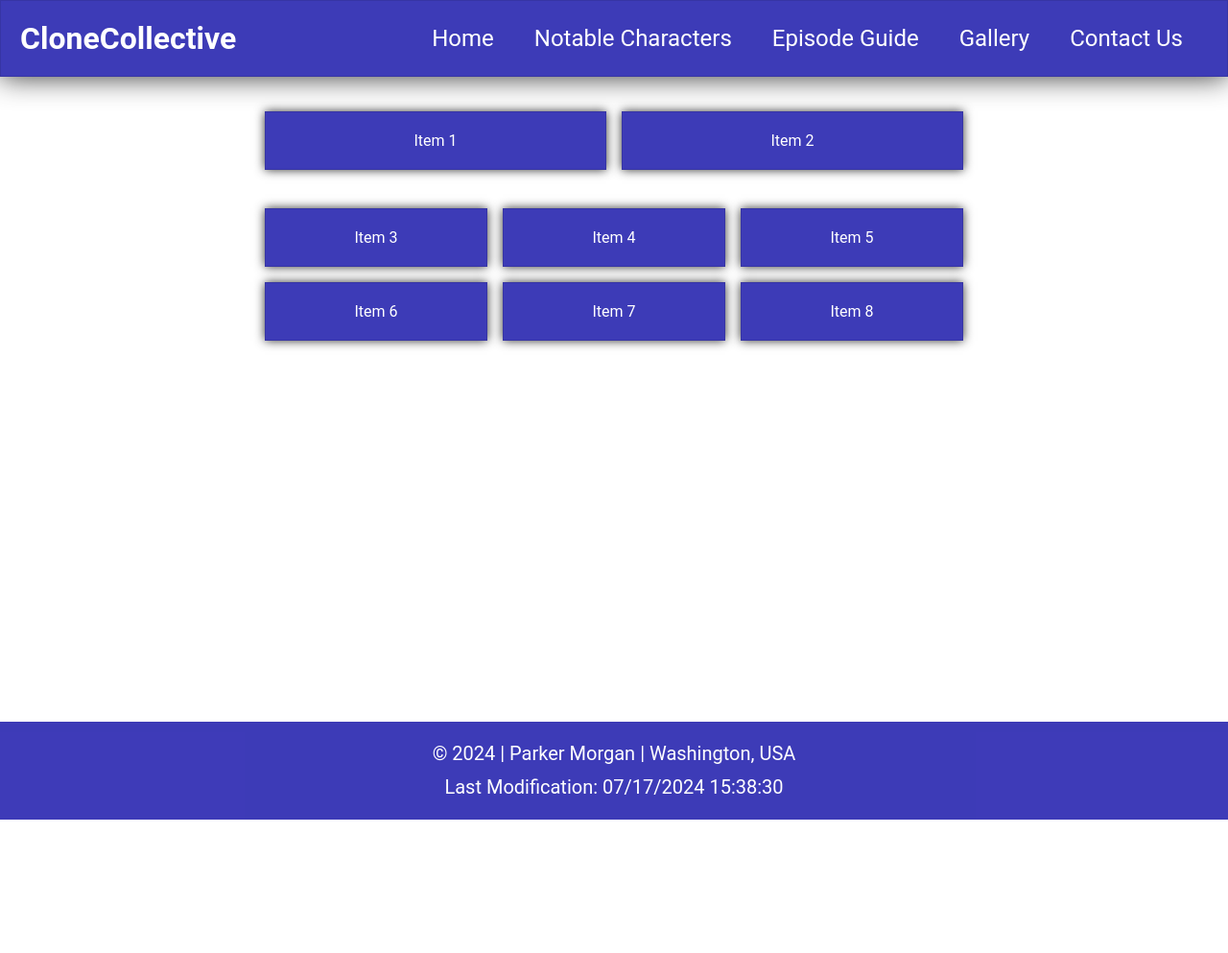
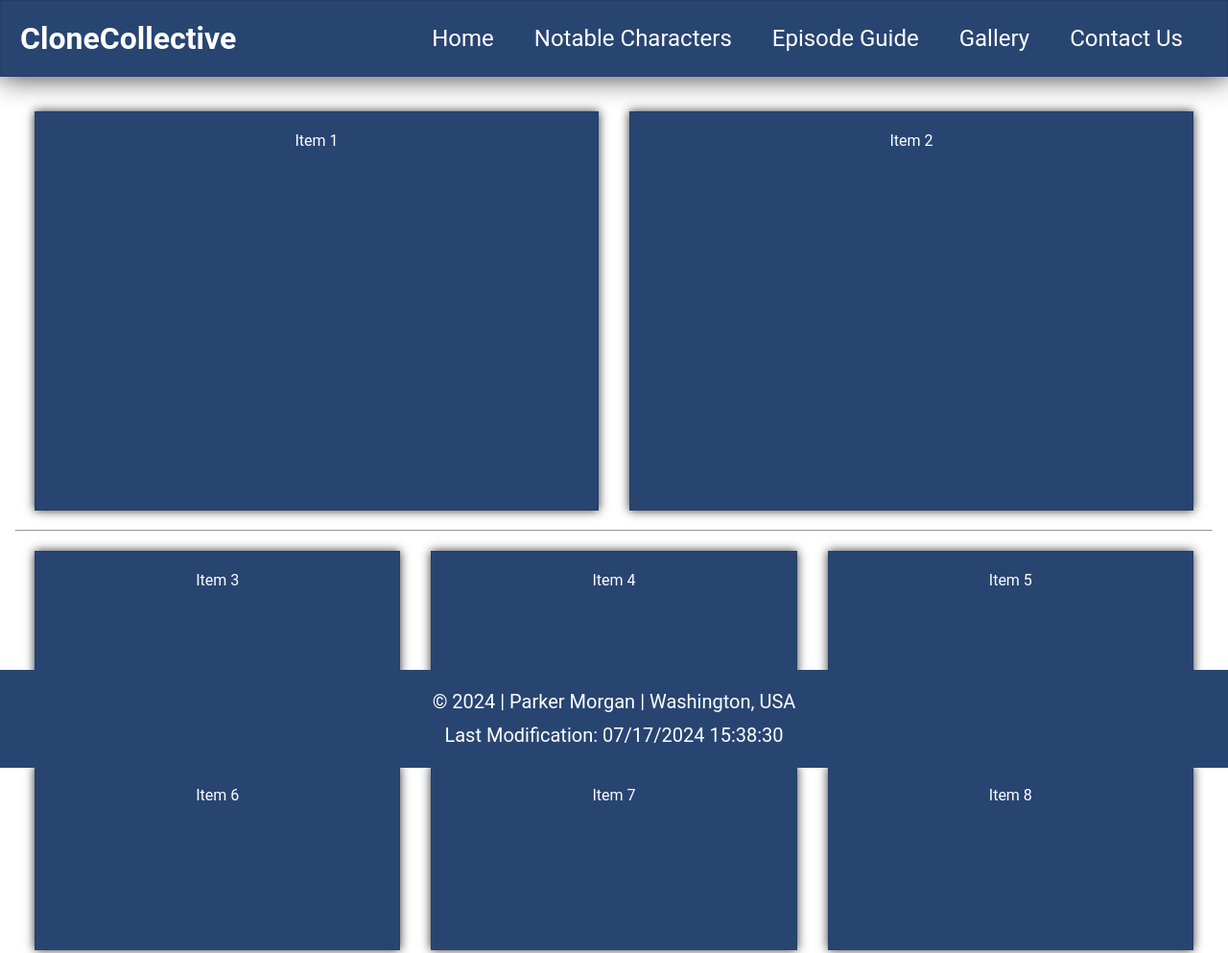
Before and after one commit to parkermorgan/wdd131, a plain HTML site: page project/project.html in a window 1280 px wide. Shown: the top 993 px of the page at 96% size. Before the commit the page ends 854 px from the top, so only its background shows below. Drawn offline with Linux system fonts and the light colour scheme.

Commit message:
made adjustments to home page

```diff
--- a/project/project.html
+++ b/project/project.html
@@ -29,6 +29,7 @@
             <div class="item item1">Item 1</div>
             <div class="item item2">Item 2</div>
         </div>
+        <hr>
         <div class="grid-container2">
             <div class="item item3">Item 3</div>
             <div class="item item4">Item 4</div>
--- a/project/styles/project-large.css
+++ b/project/styles/project-large.css
@@ -1,67 +1,104 @@
 @media screen and (min-width: 700px) {
+    :root {
+        --primary-color: #284572;
+        --text-color: #fff;
+        --box-shadow-color: #333;
+    }
+
     #menu {
-        display:none;
+        display: none;
     }
+
     * {
         margin: 0;
         padding: 0;
         box-sizing: border-box;
     }
+
+    body {
+        margin: 0;
+        font-family: "Roboto", sans-serif;
+    }
+
     .navLinks {
         display: flex;
         list-style: none;
-        color: #fff;
+        color: var(--text-color);
         flex-direction: row;
     }
+
     .navLinks li {
         margin-right: 10px;
     }
 
     .navLinks a {
-        color: #fff;
+        color: var(--text-color);
         text-align: center;
         padding: 0.5rem 1rem;
         text-decoration: none;
         font-size: 1.5em;
     }
+
     .navLinks a:hover {
         text-decoration: underline;
     }
+
     header {
         display: flex;
         align-items: center;
         justify-content: space-between;
-        background-color: #211eadde;
+        background-color: var(--primary-color);
         padding: 20px;
         border: 1px solid rgba(0, 0, 0, 0.1);
-        box-shadow: 0 0 30px #333;
+        box-shadow: 0 0 30px var(--box-shadow-color);
     }
+
     .grid-container1 {
         display: grid;
-        gap: 1rem;
+        gap: 2rem;
         padding: 20px;
         grid-template-columns: 1fr 1fr;
         grid-template-rows: auto;
+        height:75%
+
+
     }
+
     .item {
-        background-color: #211eadde;
+        background-color: var(--primary-color);
         color: white;
         padding: 20px;
         text-align: center;
         border: 1px solid rgba(0, 0, 0, 0.1);
-        box-shadow: 0 0 10px #333;
+        box-shadow: 0 0 10px var(--box-shadow-color);
+    }
 
-    }
     .grid-container2 {
         display: grid;
-        gap: 1rem;
+        gap: 2rem;
         padding: 20px;
         grid-template-columns: repeat(3, 1fr);
         grid-template-rows: auto;
+        height: 75%;
     }
+
     main {
         height: 80vh;
+        max-width: 2000px;
+        margin: 0 auto;
+
     }
+    .footer {
+        background-color: var(--primary-color);
+        color: var(--text-color);
+        text-align: center;
+        padding: 1rem;
+        line-height: 35px;
+        font-size: 20px;
+        position: fixed;
+        left: 0;
+        bottom: 0;
+        width: 100%;
 
-
+    }
 }
--- a/project/styles/project.css
+++ b/project/styles/project.css
@@ -1,3 +1,9 @@
+:root {
+    --primary-color: #284572;
+    --text-color: white;
+    --box-shadow-color: #333;
+}
+
 * {
     margin: 0;
     padding: 0;
@@ -10,13 +16,13 @@ body {
 
 /* Header */
 header {
-    background-color: #211eadde;
+    background-color: var(--primary-color);
     display: grid;
     grid-gap: 1rem;
     padding: 1rem;
     border: 1px solid rgba(0, 0, 0, 0.1);
-    box-shadow: 0 0 30px #333;
-    color: white;
+    box-shadow: 0 0 30px var(--box-shadow-color);
+    color: var(--text-color);
 }
 
 /* Main Content */
@@ -29,8 +35,8 @@ main {
 
 /* Footer */
 .footer {
-    background-color: #211eadde;
-    color: white;
+    background-color: var(--primary-color);
+    color: var(--text-color);
     text-align: center;
     padding: 1rem;
     line-height: 35px;
@@ -47,7 +53,7 @@ main {
     font-size: 2rem;
     border: 0;
     background: none;
-    color: white;
+    color: var(--text-color);
     position: absolute;
     top: 1rem;
     right: 2rem;
@@ -63,23 +69,53 @@ main {
 
 /* Navigation Links */
 .navLinks {
-	display: none;
-	flex-direction: column;
-	list-style: none;
-	color: #fff;
+    display: none;
+    flex-direction: column;
+    list-style: none;
+    color: var(--text-color);
     font-size: 1rem;
 }
+
 .navLinks.open {
-    display:flex;
+    display: flex;
 }
 
-.navLinks a{
+.navLinks a {
     padding: 1rem;
     text-align: center;
     text-decoration: none;
-    color: #fff;
+    color: var(--text-color);
 }
 
 .open a {
     display: block;
 }
+.grid-container1 {
+    display: grid;
+    gap: 1rem;
+    padding: 20px;
+    grid-template-columns: 1fr;
+    grid-template-rows: auto;
+
+
+
+}
+
+.item {
+    background-color: var(--primary-color);
+    color: white;
+    padding: 20px;
+    text-align: center;
+    border: 1px solid rgba(0, 0, 0, 0.1);
+    box-shadow: 0 0 10px var(--box-shadow-color);
+}
+
+.grid-container2 {
+    display: grid;
+    gap: 1rem;
+    padding: 20px;
+    grid-template-columns: 1fr;
+    grid-template-rows: auto;
+
+
+}
```
